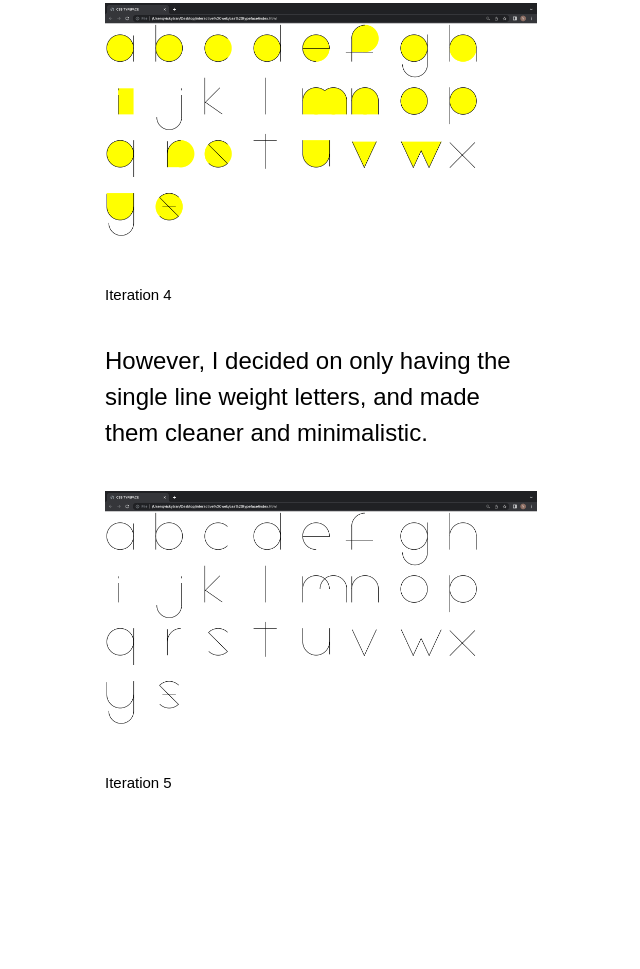
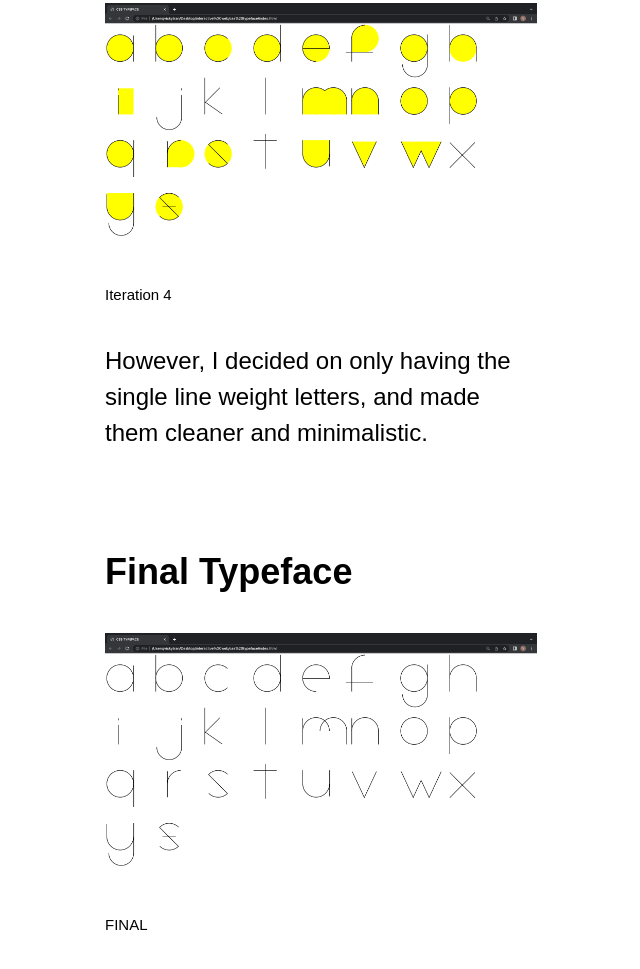
Before and after one commit to vickytranr/css-typeface-process, a plain HTML site: page index.html in a window 1280 px wide. Shown: the part 4156-5125 px from the top of the page, without its empty margins (319-959 px from the left). Before the commit the page ends 5047 px from the top, so only its background shows below. Drawn offline with Linux system fonts and the light colour scheme.

Commit message:
Update index.html

```diff
--- a/index.html
+++ b/index.html
@@ -46,8 +46,6 @@
                 <p>
                     At first, yellow motifs would help to form the shape of each letterform, and in combination with a few limited single lines, they would create the letters.
                 </p>
-                <!-- Start of a section -->
-                <!-- Start of image with caption -->
                 <figure>
                     <img src="Screen Shot 2022-06-06 at 12.48.37 AM.png" alt="Iteration 1" width="100%">
                     <figcaption>Iteration 1</figcaption>
@@ -68,13 +66,17 @@
                     <figcaption>Iteration 4</figcaption>
                   </figure>
                 <p>However, I decided on only having the single line weight letters, and made them cleaner and minimalistic.</p>
-                 <figure>
-                    <img src="Screen Shot 2022-06-06 at 12.46.01 AM.png" alt="Iteration 5" width="100%">
-                    <figcaption>Iteration 5</figcaption>
-                 </figure>
+
                 <!-- End of image with caption -->
             </div>
             <!-- End of a new section -->
+            <div class="section">
+              <h2>Final Typeface</h2>
+            <figure>
+              <img src="Screen Shot 2022-06-06 at 12.46.01 AM.png" alt="FINAL" width="100%">
+              <figcaption>FINAL</figcaption>
+           </figure>
+           </div>
         </div>
         <!-- End of content -->
     </div>
```
